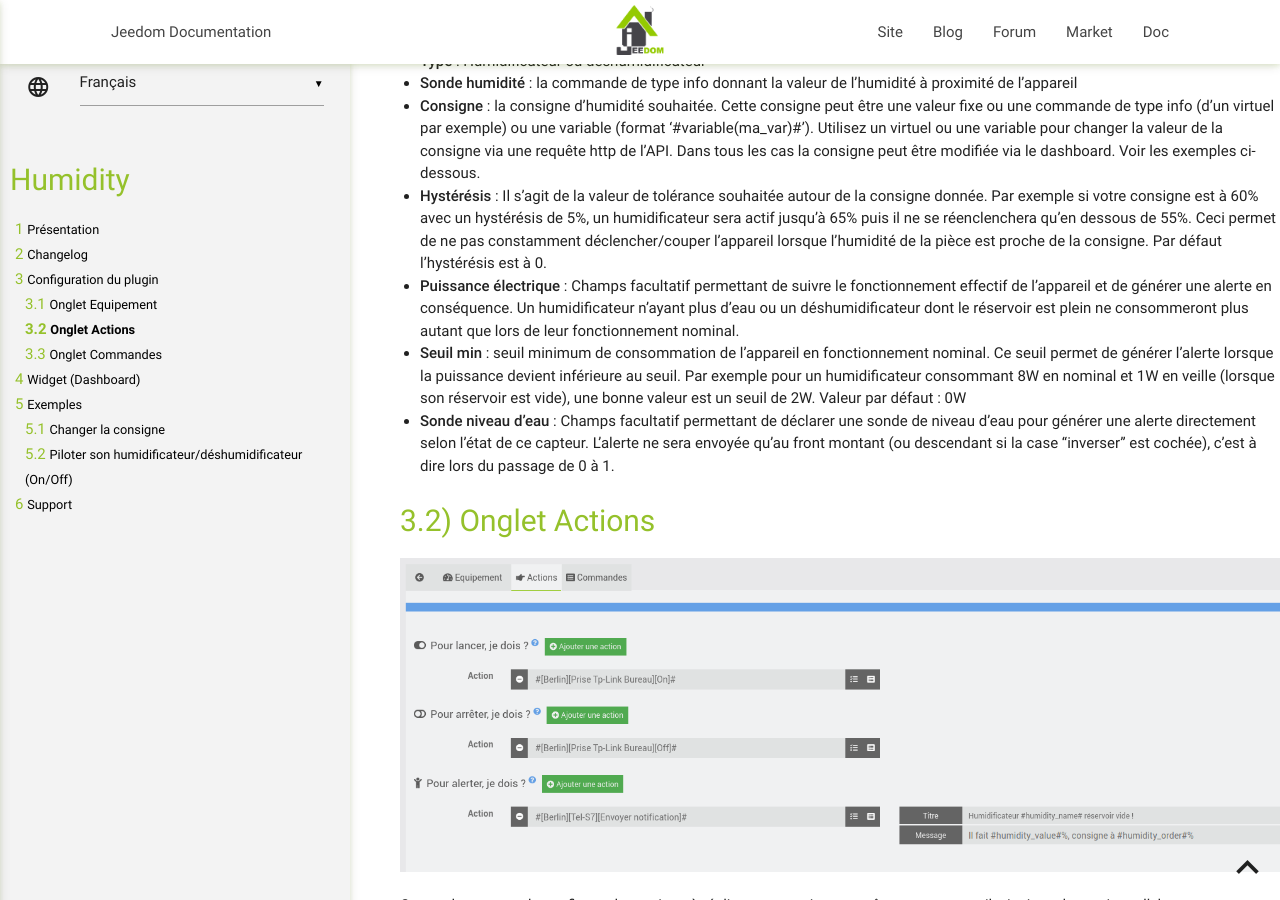
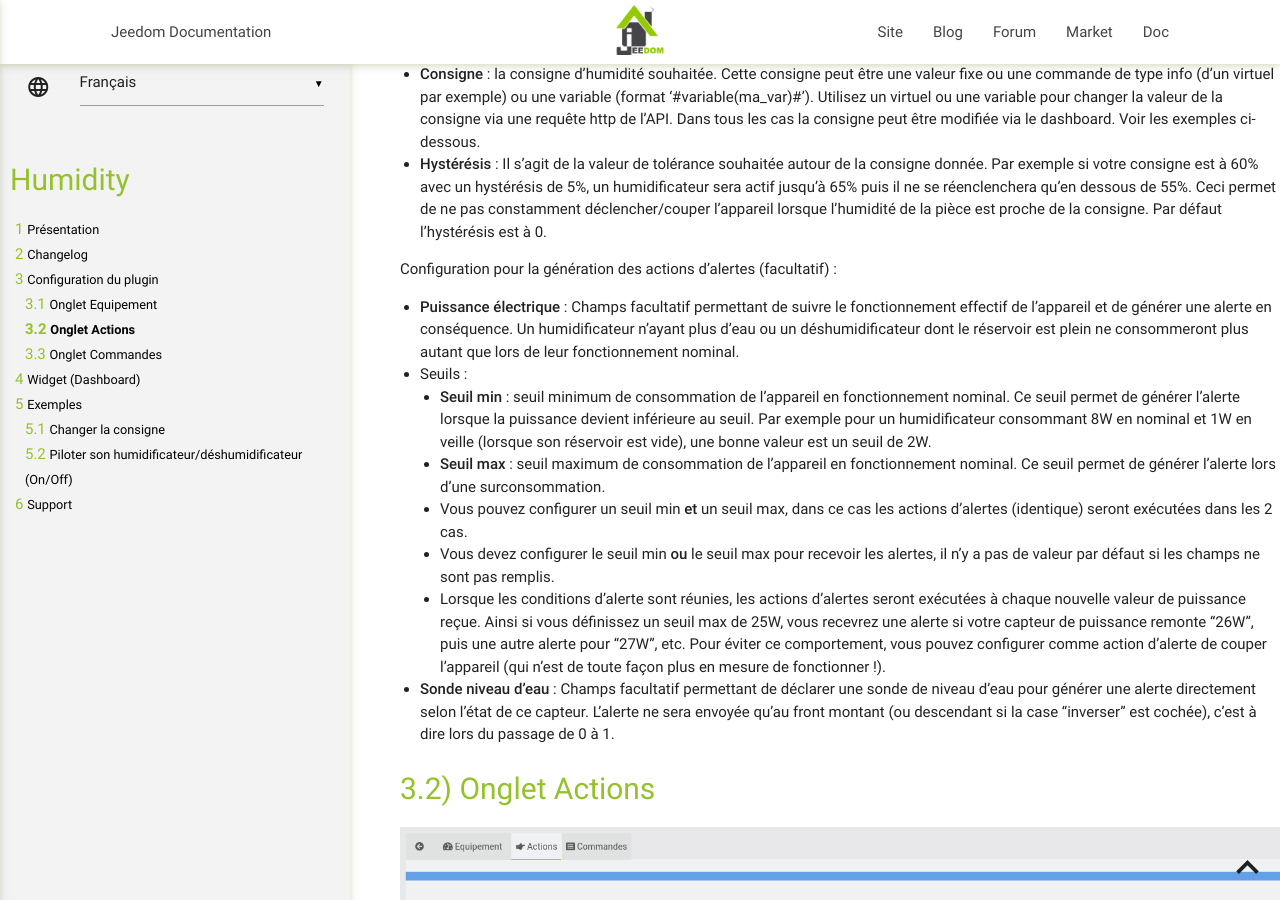
Before and after one commit to AgP42/humidity, a Jekyll site: the page built from docs/fr_FR/index.md, in a window 1280 px wide and 900 px high, scrolled down 978 px. Built offline with Jekyll 4.4.1, drawn with Linux system fonts in a browser that asks for light colours; our own code applies the rules of GitHub Pages for plain Markdown files; some of the changed text lies outside the part shown.

Commit message:
beta 3 - ajout seuil puissance max et update doc

```diff
--- a/docs/fr_FR/index.md
+++ b/docs/fr_FR/index.md
@@ -3,7 +3,7 @@ Présentation
 
 Ce plugin permet de gérer un humidificateur ou un déshumidificateur, non connecté, via une prise connectée et une sonde d'humidité.
 
-Vous pouvez aussi l'utiliser pour piloter une VMC (plugin en mode "déshumidificateur).
+Vous pouvez aussi l'utiliser pour piloter une VMC ou des ventilateurs.
 
 Changelog
 ==========
@@ -25,8 +25,15 @@ Configurez votre équipement :
 * **Sonde humidité** : la commande de type info donnant la valeur de l'humidité à proximité de l'appareil
 * **Consigne** : la consigne d'humidité souhaitée. Cette consigne peut être une valeur fixe ou une commande de type info (d'un virtuel par exemple) ou une variable (format '#variable(ma_var)#'). Utilisez un virtuel ou une variable pour changer la valeur de la consigne via une requête http de l'API. Dans tous les cas la consigne peut être modifiée via le dashboard. Voir les exemples ci-dessous.
 * **Hystérésis** : Il s'agit de la valeur de tolérance souhaitée autour de la consigne donnée. Par exemple si votre consigne est à 60% avec un hystérésis de 5%, un humidificateur sera actif jusqu'à 65% puis il ne se réenclenchera qu'en dessous de 55%. Ceci permet de ne pas constamment déclencher/couper l'appareil lorsque l'humidité de la pièce est proche de la consigne. Par défaut l'hystérésis est à 0.
+
+Configuration pour la génération des actions d'alertes (facultatif) :
 * **Puissance électrique** : Champs facultatif permettant de suivre le fonctionnement effectif de l'appareil et de générer une alerte en conséquence. Un humidificateur n'ayant plus d'eau ou un déshumidificateur dont le réservoir est plein ne consommeront plus autant que lors de leur fonctionnement nominal.
-* **Seuil min** : seuil minimum de consommation de l'appareil en fonctionnement nominal. Ce seuil permet de générer l'alerte lorsque la puissance devient inférieure au seuil. Par exemple pour un humidificateur consommant 8W en nominal et 1W en veille (lorsque son réservoir est vide), une bonne valeur est un seuil de 2W. Valeur par défaut : 0W
+* Seuils :
+   * **Seuil min** : seuil minimum de consommation de l'appareil en fonctionnement nominal. Ce seuil permet de générer l'alerte lorsque la puissance devient inférieure au seuil. Par exemple pour un humidificateur consommant 8W en nominal et 1W en veille (lorsque son réservoir est vide), une bonne valeur est un seuil de 2W.
+   * **Seuil max** : seuil maximum de consommation de l'appareil en fonctionnement nominal. Ce seuil permet de générer l'alerte lors d'une surconsommation.
+   * Vous pouvez configurer un seuil min **et** un seuil max, dans ce cas les actions d'alertes (identique) seront exécutées dans les 2 cas.
+   * Vous devez configurer le seuil min **ou** le seuil max pour recevoir les alertes, il n'y a pas de valeur par défaut si les champs ne sont pas remplis.
+   * Lorsque les conditions d'alerte sont réunies, les actions d'alertes seront exécutées à chaque nouvelle valeur de puissance reçue. Ainsi si vous définissez un seuil max de 25W, vous recevrez une alerte si votre capteur de puissance remonte "26W", puis une autre alerte pour "27W", etc. Pour éviter ce comportement, vous pouvez configurer comme action d'alerte de couper l'appareil (qui n'est de toute façon plus en mesure de fonctionner !).
 * **Sonde niveau d'eau** : Champs facultatif permettant de déclarer une sonde de niveau d'eau pour générer une alerte directement selon l'état de ce capteur. L'alerte ne sera envoyée qu'au front montant (ou descendant si la case "inverser" est cochée), c'est à dire lors du passage de 0 à 1.
 
 Onglet **Actions**
```
Also changed, not shown: docs/fr_FR/changelog.md (+7 -0 lines), docs/assets/images/OngletEquipement.png, 2 other files.
